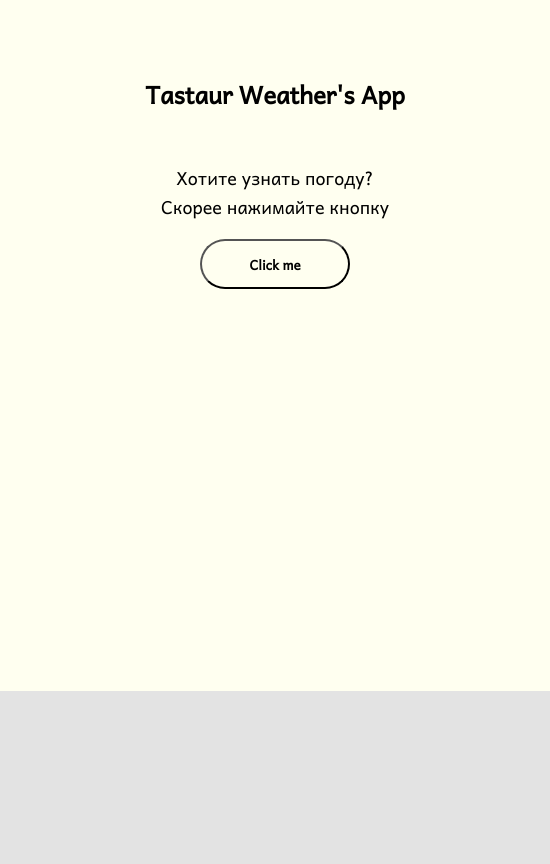
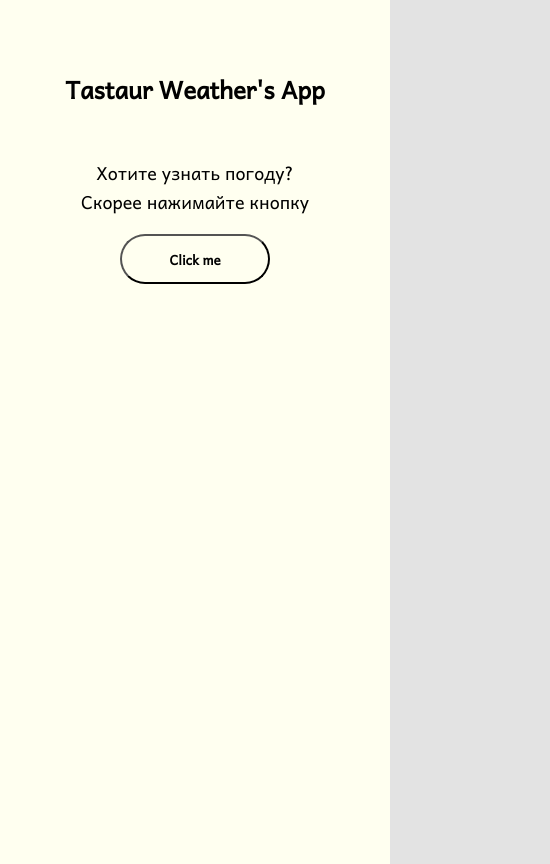
Before and after one commit to Tastaur/weatherApp, a React (Create React App) app: page / in a window 390 px wide. Shown: the whole page, 550 px wide, since content can reach past the window. Built offline with nearby package versions, Linux system fonts and the light colour scheme.

Commit message:
some adaptive

```diff
--- a/src/App.css
+++ b/src/App.css
@@ -4,15 +4,27 @@
 }
 
 .wrapper{
-  width: 500px;
+  width: 50%;
   margin: 0 auto;
   text-align: center;
-  height: 95%;
+  height: 100%;
   background-color: ivory;
   padding: 25px;
 }
+@media (max-width: 700px) {
+  .wrapper{
+    width: 100%;
+    padding: 0;
+    padding-top: 20px;
+    height: 100%;
+  }
+  .App{
+    height: 100vh;
+    background-color: ivory;
+  }
+}
 .App{
-  height: 675px;
+  height: 100vh;
 }
 .header h2{
   margin: 50px 0;
--- a/src/component/Body/Response/Response.module.css
+++ b/src/component/Body/Response/Response.module.css
@@ -10,3 +10,13 @@
     margin: 0 auto;
 
 }
+
+@media (max-width: 700px) {
+    .row{
+        display: block;
+        align-items: center;
+        width: 200px;
+        margin: 0 auto;
+
+    }
+}
```
